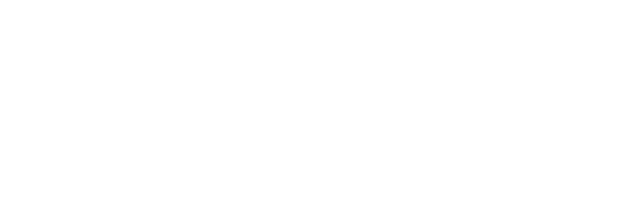
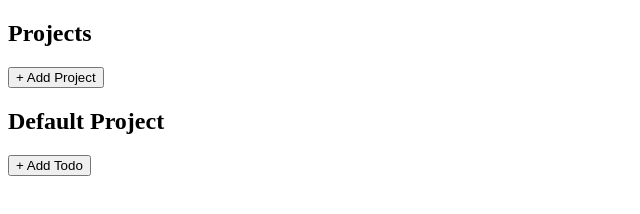
Before and after one commit to nathanhrussell/todo-list, a plain HTML site: page index.html in a window 1280 px wide. Shown: the whole page, without its empty margins (0-640 px from the left). Drawn offline with Linux system fonts and the light colour scheme.

Commit message:
Populate index.html with basic layout

```diff
--- a/index.html
+++ b/index.html
@@ -6,6 +6,17 @@
     <title>Todo List</title>
 </head>
 <body>
-
+    <div id="app">
+        <aside id="sidebar">
+            <h2>Projects</h2>
+            <ul id="project-list"></ul>
+            <button id="add-project">+ Add Project</button>
+        </aside>
+        <main id="todo-section">
+            <h2 id="project-title">Default Project</h2>
+            <ul id="todo-list"></ul>
+            <button id="add-todo">+ Add Todo</button>
+        </main>
+    </div>
 </body>
 </html>
```
